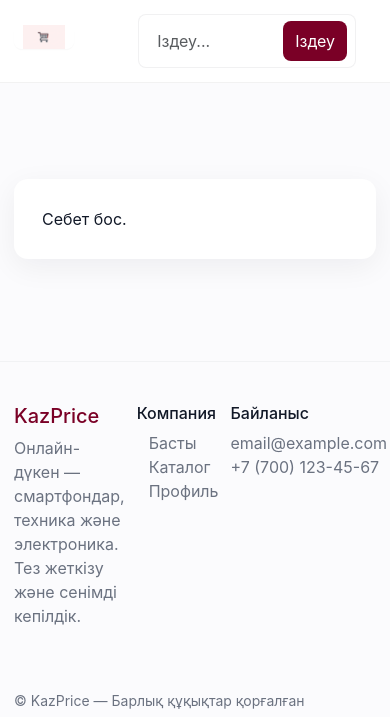
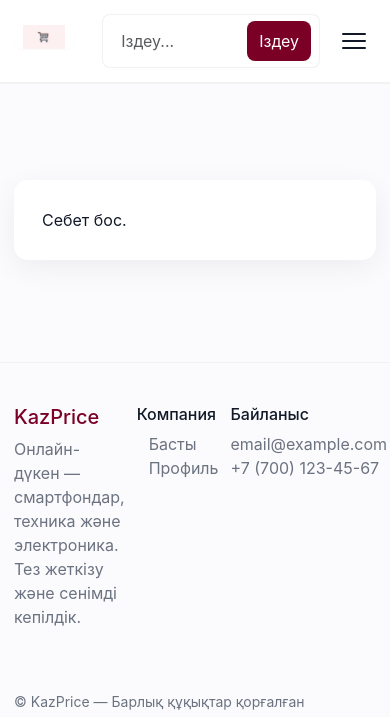
Before and after one commit to Sunkar007/kazprice, a Flask app: page /cart in a window 390 px wide. Shown: the top 717 px of the page. Run offline with Flask 3, Linux system fonts and the light colour scheme.

Commit message:
Update code

```diff
--- a/static/css/style.css
+++ b/static/css/style.css
@@ -90,3 +90,45 @@ input[type=number] { appearance: textfield; -moz-appearance: textfield; }
 
 /* small helper when toggled quickly */
 .fav-icon.pulse{ transform:scale(1.15); transition:transform .18s ease }
+
+/* Mobile Navigation Hamburger Menu */
+.mobile-nav-toggle{
+  background:transparent; border:none; width:44px; height:44px; padding:0; cursor:pointer;
+  display:flex; flex-direction:column; align-items:center; justify-content:center; gap:5px;
+  transition:transform .2s ease;
+}
+.mobile-nav-toggle:hover{ transform:scale(1.05); }
+.mobile-nav-toggle:focus{ outline:2px solid rgba(122,0,38,0.12); outline-offset:2px; border-radius:6px; }
+.mobile-nav-toggle span{
+  display:block; width:24px; height:2px; background:#111827; border-radius:2px;
+  transition:all .3s ease;
+}
+
+/* Mobile nav menu - hidden by default, visible on mobile (<768px) */
+.mobile-nav-menu{
+  display:none; flex-direction:column; gap:1px; background:#ffffff; border-top:1px solid rgba(0,0,0,0.05);
+  max-height:0; overflow:hidden; transition:max-height .3s ease;
+}
+.mobile-nav-menu.is-open{
+  max-height:300px; overflow-y:auto;
+}
+.mobile-nav-link{
+  display:block; padding:14px 16px; color:var(--muted); text-decoration:none; font-weight:500;
+  border-bottom:1px solid rgba(0,0,0,0.03); transition:background .15s ease, color .15s ease;
+}
+.mobile-nav-link:hover, .mobile-nav-link:focus{
+  background:rgba(122,0,38,0.04); color:var(--accent); outline:none;
+}
+.mobile-nav-link:last-child{ border-bottom:none; }
+
+/* Only show mobile nav on small screens */
+@media(min-width:768px){
+  .mobile-nav-toggle{ display:none !important; }
+  .mobile-nav-menu{ display:none !important; }
+}
+
+/* Show hamburger menu on mobile */
+@media(max-width:767px){
+  .mobile-nav-toggle{ display:flex !important; }
+  .mobile-nav-menu{ display:flex !important; }
+}
--- a/static/js/shop.js
+++ b/static/js/shop.js
@@ -276,4 +276,31 @@ document.addEventListener('DOMContentLoaded', function(){
         }).catch(console.error).finally(()=> clearBtn.disabled = false);
     });
   }
+
+  // Mobile navigation hamburger toggle
+  const mobileToggle = document.getElementById('mobile-nav-toggle');
+  const mobileMenu = document.getElementById('mobile-nav-menu');
+
+  if(mobileToggle && mobileMenu){
+    // Toggle menu on hamburger click
+    mobileToggle.addEventListener('click', function(e){
+      e.preventDefault();
+      mobileMenu.classList.toggle('is-open');
+    });
+
+    // Close menu when clicking any nav link
+    const mobileLinks = mobileMenu.querySelectorAll('.mobile-nav-link');
+    mobileLinks.forEach(link => {
+      link.addEventListener('click', function(){
+        mobileMenu.classList.remove('is-open');
+      });
+    });
+
+    // Close menu when clicking outside
+    document.addEventListener('click', function(e){
+      if(!e.target.closest('[id="mobile-nav-toggle"]') && !e.target.closest('[id="mobile-nav-menu"]')){
+        mobileMenu.classList.remove('is-open');
+      }
+    });
+  }
 });
--- a/templates/cart.html
+++ b/templates/cart.html
@@ -59,7 +59,7 @@
             </tbody>
           </table>
         </div>
-        <a href="/catalog" class="btn btn-outline-secondary">Шоппинг жалғастыру</a>
+        <a href="/main" class="btn btn-outline-secondary">Шоппинг жалғастыру</a>
       </div>
 
       <aside class="col-12 col-lg-4">
--- a/templates/footer.html
+++ b/templates/footer.html
@@ -9,7 +9,6 @@
       <h6>Компания</h6>
       <nav class="footer-nav">
         <a href="/main">Басты</a>
-        <a href="/catalog">Каталог</a>
         <a href="/profile">Профиль</a>
       </nav>
     </div>
--- a/templates/main.html
+++ b/templates/main.html
@@ -194,7 +194,6 @@
             <small>© {{ current_year if current_year else '' }} KazPrice — Барлық құқықтар қорғалған</small>
             <nav class="footer-nav" aria-label="Төменгі навигация">
                 <a href="/main">Басты бет</a>
-                <a href="/catalog">Каталог</a>
                 <a href="/cart">Себет</a>
             </nav>
         </div>
@@ -202,7 +201,6 @@
 
     <nav class="bottom-nav" aria-hidden="false">
         <a href="/main" class="nav-item">🏠<span>Басты</span></a>
-        <a href="/catalog" class="nav-item">📚<span>Каталог</span></a>
         <a href="/lists" class="nav-item">❤️<span>Тізім</span></a>
         <a href="/profile" class="nav-item">👤<span>Профиль</span></a>
         <a href="/cart" class="nav-item">🛒<span>Себет</span></a>
--- a/templates/navbar.html
+++ b/templates/navbar.html
@@ -13,15 +13,24 @@
 
       <div class="nav-links d-none d-md-flex align-items-center">
         <a href="{{ url_for('main') }}">Басты</a>
-        <a href="{{ url_for('main') }}">Каталог</a>
         <a href="{{ url_for('favorites_view') if has_favorites_view else '/favorites' }}">Таңдаулылар</a>
         <a href="{{ url_for('cart_view') if has_cart_view else '/cart' }}">Себет <span id="cart-count" data-cart-count class="badge bg-danger ms-1">{{ cart_count }}</span></a>
         <a href="/profile">Профиль</a>
       </div>
 
-      <div class="d-md-none ms-2">
-        <!-- mobile icons could go here -->
-      </div>
+      <button class="mobile-nav-toggle d-md-none" type="button" id="mobile-nav-toggle" aria-label="Меню">
+        <span></span>
+        <span></span>
+        <span></span>
+      </button>
     </div>
   </div>
+
+  <!-- Mobile Navigation Menu -->
+  <div class="mobile-nav-menu" id="mobile-nav-menu">
+    <a href="{{ url_for('main') }}" class="mobile-nav-link">Басты</a>
+    <a href="{{ url_for('favorites_view') if has_favorites_view else '/favorites' }}" class="mobile-nav-link">Таңдаулылар</a>
+    <a href="{{ url_for('cart_view') if has_cart_view else '/cart' }}" class="mobile-nav-link">Себет</a>
+    <a href="/profile" class="mobile-nav-link">Профиль</a>
+  </div>
 </nav>
```
Also changed, not shown: templates/catalog.html (deleted, +0 -66 lines).
